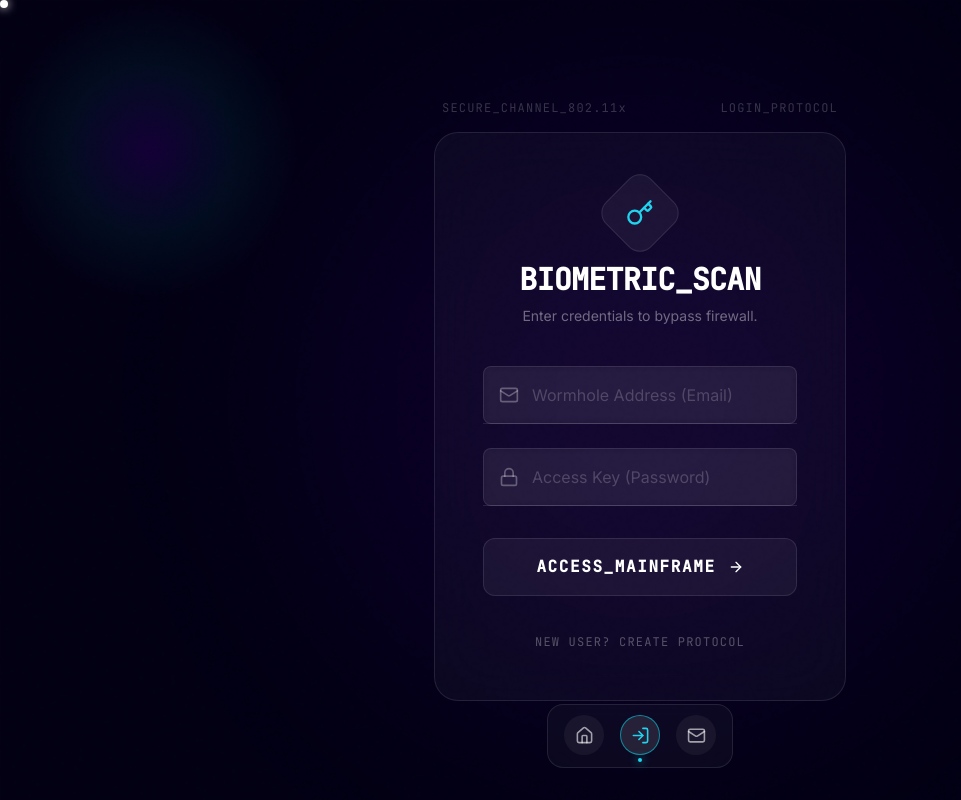
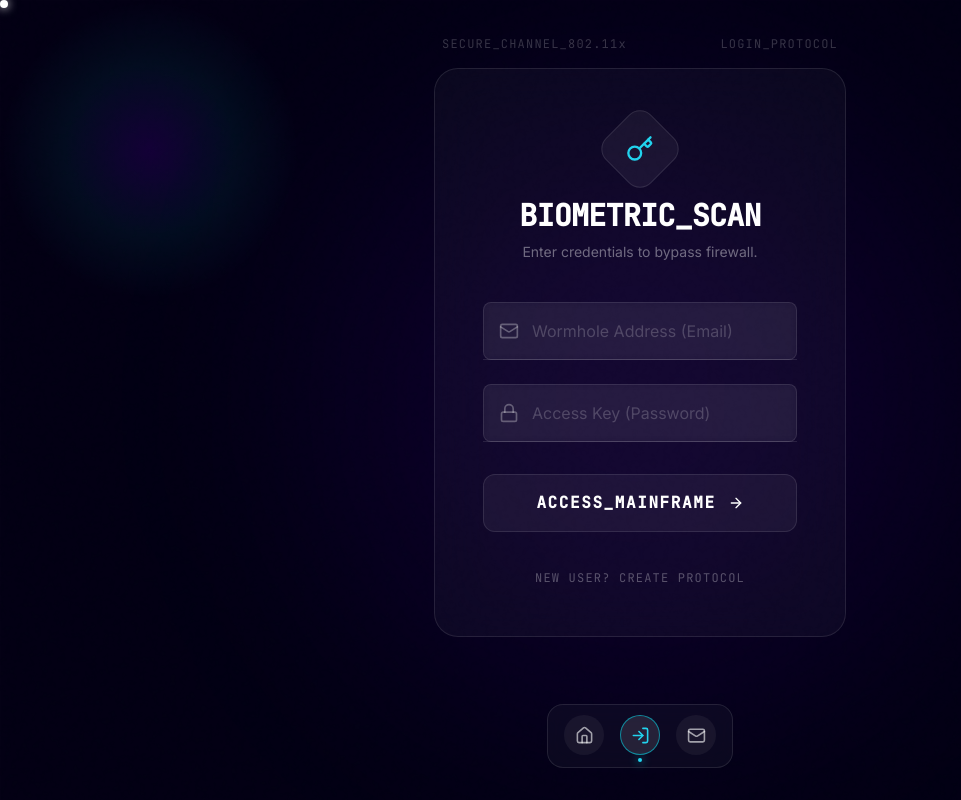
Before and after one commit to ishaanv18/ArriBot, a React (Vite) app in the folder frontend/: page /auth in a window 1280 px wide. Shown: the whole page, without its empty margins (0-961 px from the left). Built offline with nearby package versions, Linux system fonts and the light colour scheme; no server answers; a web font is replaced by a local one.

Commit message:
fix(ui): Adjust Auth page layout to prevent dock overlap

```diff
--- a/frontend/src/pages/Auth.jsx
+++ b/frontend/src/pages/Auth.jsx
@@ -84,7 +84,7 @@ export default function Auth() {
     };
 
     return (
-        <div className="min-h-screen flex items-center justify-center relative overflow-hidden bg-void-base">
+        <div className="min-h-screen flex items-center justify-center relative overflow-hidden bg-void-base pb-32">
 
             {/* Background Effects */}
             <div className="absolute inset-0 bg-grid-pattern opacity-10" />
```
